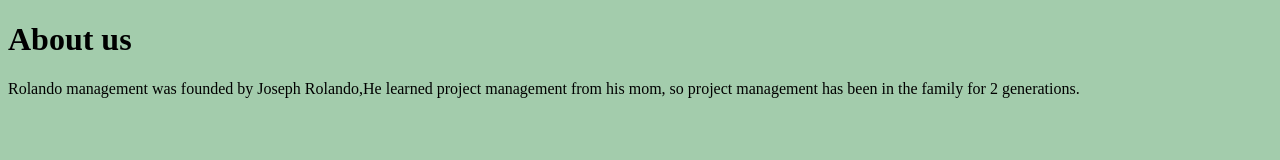
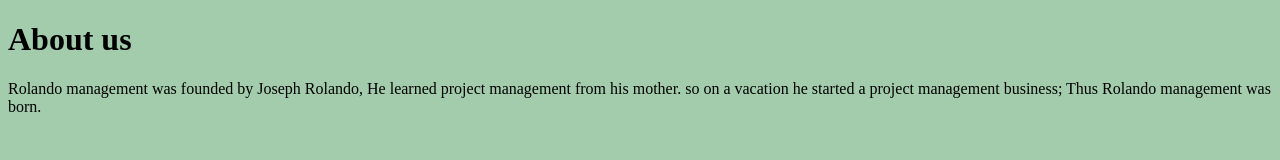
Before and after one commit to jrwebdesign123/Rolandomanagement, a plain HTML site: page about us.html in a window 1280 px wide. Drawn offline with Linux system fonts and the light colour scheme.

Commit message:
Update about us.html

```diff
--- a/about us.html
+++ b/about us.html
@@ -6,7 +6,7 @@
 </html>
 <html>
     <p>
-       Rolando management was founded by Joseph Rolando,He learned project management from his mom, so project management has been in the family for 2 generations.
+       Rolando management was founded by Joseph Rolando, He learned project management from his mother. so on a vacation he started a project management business; Thus Rolando management was born.
     </p>
 </html>
 <html>
```
